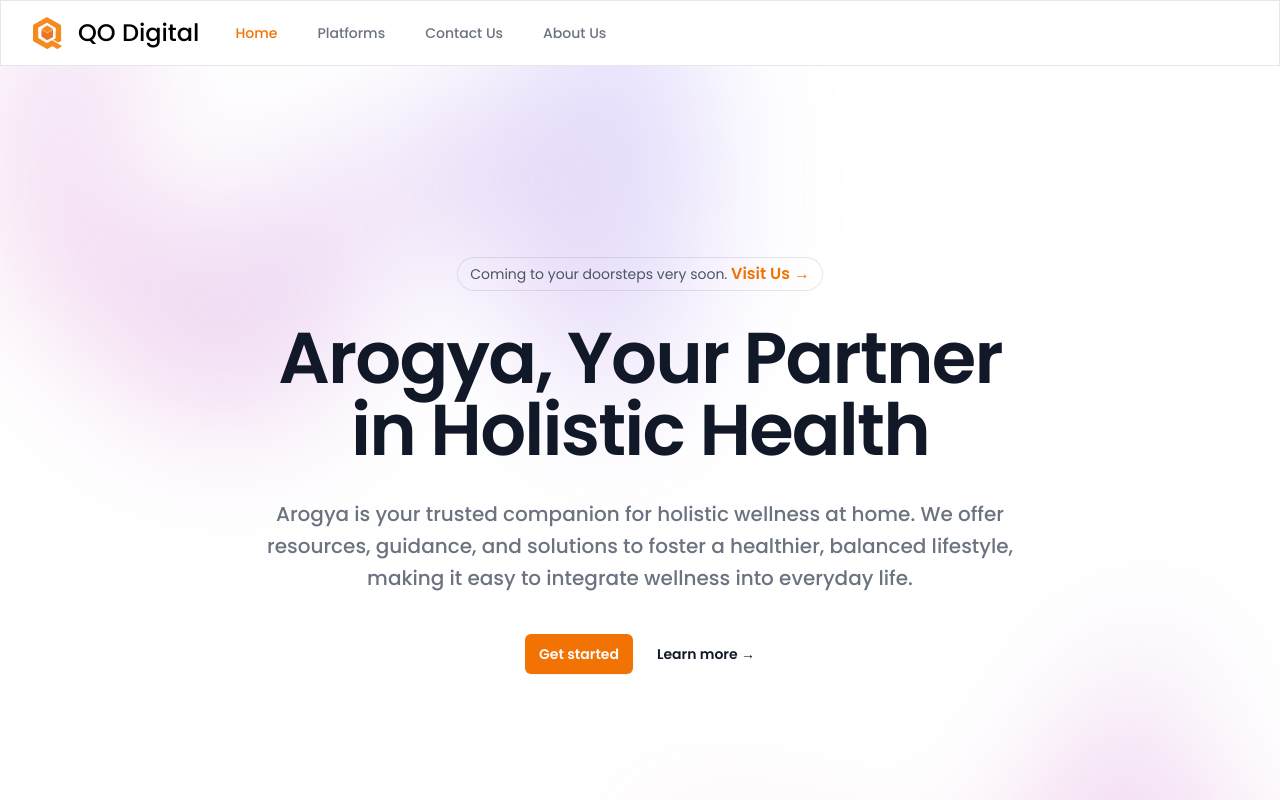
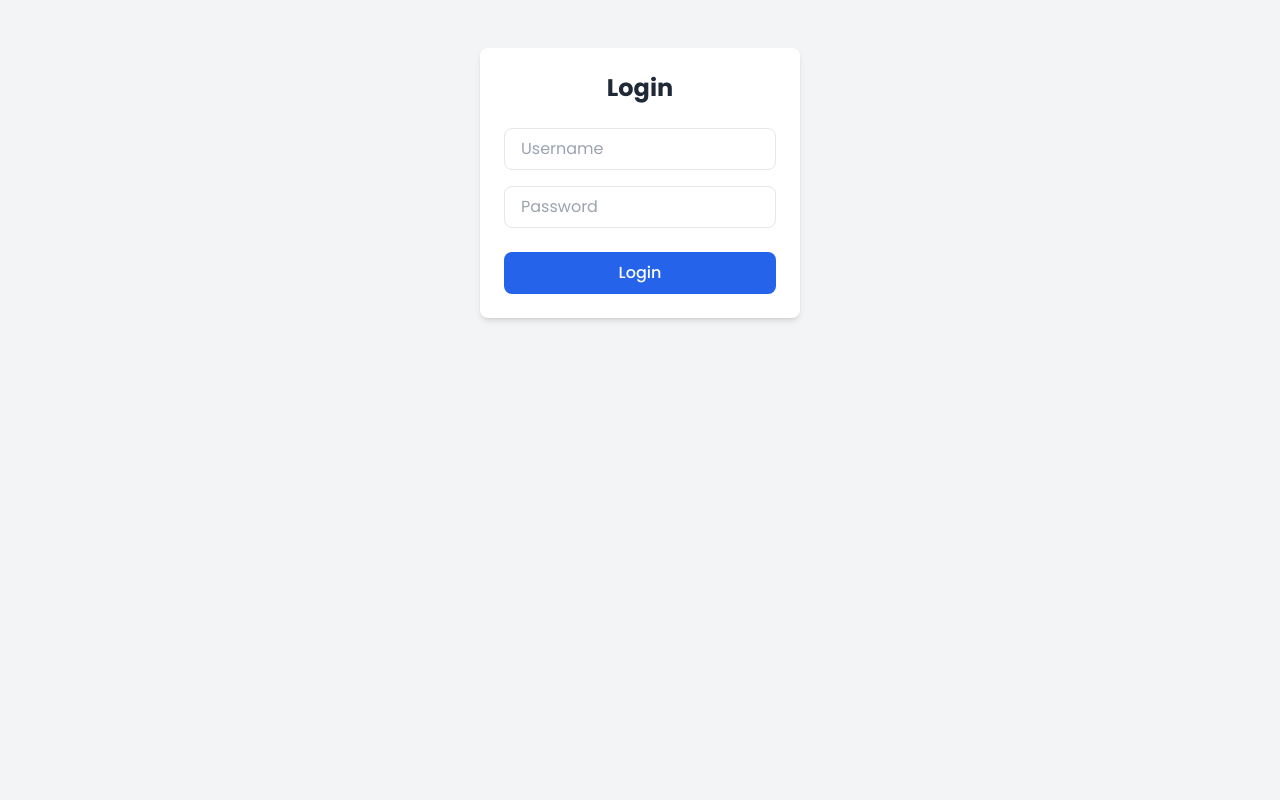
Before and after one commit to Jay-QBox/QO, a React (Vite) app in the folder frontend/: page / in a window 1280 px wide. Shown: the top 800 px of the page. Built offline with nearby package versions, Linux system fonts and the light colour scheme.

Commit message:
protected login

```diff
--- a/frontend/src/App.jsx
+++ b/frontend/src/App.jsx
@@ -1,19 +1,46 @@
-// src/App.js
-import React from 'react';
+// src/App.jsx
+import { useState, useEffect } from 'react';
 import { BrowserRouter as Router, Routes, Route } from 'react-router-dom';
 import Navbar from './components/Navbar';
-import Services from './components/Services'; // Make sure you have this component
+import Services from './components/Services';
 import Home from './components/Home';
-
 import Gruha from './components/Gruha';
 import Vihara from './components/Vihara';
 import InstaMed from './components/InstaMed';
+import Login from './components/Login';
 
 const App = () => {
+  const [isAuthenticated, setIsAuthenticated] = useState(false);
+
+  useEffect(() => {
+    const session = JSON.parse(localStorage.getItem('sessionToken'));
+    if (session && session.token === 'logged_in' && Date.now() < session.expiration) {
+      setIsAuthenticated(true);
+    }
+  }, []);
+
+  const handleLoginSuccess = () => {
+    setIsAuthenticated(true);
+  };
+
+  useEffect(() => {
+    const interval = setInterval(() => {
+      const session = JSON.parse(localStorage.getItem('sessionToken'));
+      if (!session || Date.now() >= session.expiration) {
+        setIsAuthenticated(false);
+        localStorage.removeItem('sessionToken');
+      }
+    }, 60000); // Check every 60 seconds
+
+    return () => clearInterval(interval);
+  }, []);
+
   return (
     <Router>
-      <Navbar/>
-      <div >
+      {isAuthenticated ? (
+        <>
+          <Navbar />
+          <div>
             <Routes>
               <Route path="/" element={<Home />} />
               <Route path="/services" element={<Services />} />
@@ -22,6 +49,10 @@
               <Route path="/services/im" element={<InstaMed />} />
             </Routes>
           </div>
+        </>
+      ) : (
+        <Login onLoginSuccess={handleLoginSuccess} />
+      )}
     </Router>
   );
 };
--- /dev/null
+++ b/frontend/src/components/Login.jsx
@@ -0,0 +1,50 @@
+// src/components/Login.jsx
+import { useState } from 'react';
+
+const Login = ({ onLoginSuccess }) => {
+  const [username, setUsername] = useState('');
+  const [password, setPassword] = useState('');
+
+  const correctUsername = import.meta.env.VITE_USERNAME;
+  const correctPassword = import.meta.env.VITE_PASSWORD;
+
+  const handleLogin = () => {
+    if (username === correctUsername && password === correctPassword) {
+      const expirationTime = Date.now() + 2 * 60 * 60 * 1000; // 2 hours in milliseconds
+      localStorage.setItem('sessionToken', JSON.stringify({ token: 'logged_in', expiration: expirationTime }));
+      onLoginSuccess();
+    } else {
+      alert('Incorrect username or password');
+    }
+  };
+
+  return (
+    <div className="flex items-start justify-center min-h-screen pt-12 bg-gray-100">
+      <div className="w-full max-w-xs p-6 bg-white rounded-lg shadow-md">
+        <h2 className="text-2xl font-bold text-center text-gray-800 mb-6">Login</h2>
+        <input
+          type="text"
+          placeholder="Username"
+          value={username}
+          onChange={(e) => setUsername(e.target.value)}
+          className="w-full px-4 py-2 mb-4 border rounded-lg focus:outline-none focus:ring-2 focus:ring-blue-500"
+        />
+        <input
+          type="password"
+          placeholder="Password"
+          value={password}
+          onChange={(e) => setPassword(e.target.value)}
+          className="w-full px-4 py-2 mb-6 border rounded-lg focus:outline-none focus:ring-2 focus:ring-blue-500"
+        />
+        <button
+          onClick={handleLogin}
+          className="w-full py-2 text-white bg-blue-600 rounded-lg hover:bg-blue-700 focus:outline-none focus:ring-2 focus:ring-blue-500"
+        >
+          Login
+        </button>
+      </div>
+    </div>
+  );
+};
+
+export default Login;
```
Also changed, not shown: 1 other file (tests, documents, lock files or other folders). Lines whose indentation alone changed are shown as unchanged.
